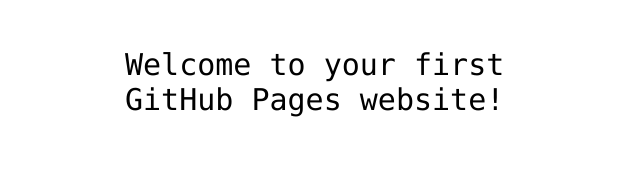
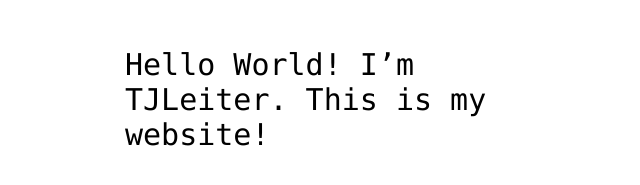
Before and after one commit to Tjleiter/hello-world, a plain HTML site: page index.html in a window 1280 px wide. Shown: the part 341-526 px from the top of the page, without its empty margins (315-955 px from the left). Drawn offline with Linux system fonts and the light colour scheme.

Commit message:
Added my username to the index.html file

```diff
--- a/index.html
+++ b/index.html
@@ -12,7 +12,7 @@
 <img src="https://octodex.github.com/images/daftpunktocat-thomas.gif" id="octocat" alt="octocat-gif" />
 
 <!-- Change this code here by copy and pasting your template on line 15 -->
-<p>Welcome to your first GitHub Pages website!</p>
+<p>Hello World! I’m TJLeiter. This is my website!</p>
 
 </body>
 </html>
```
